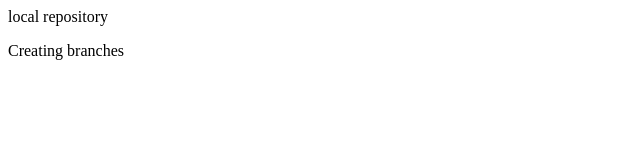
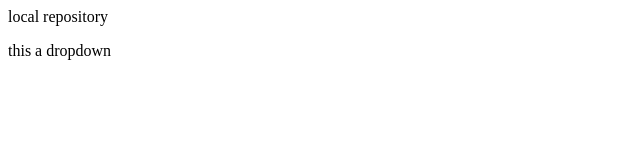
Before and after one commit to NehaKiran25/local-repo-2, a plain HTML site: page index.html in a window 1280 px wide. Shown: the full height of the page, 0-640 px from the left. Drawn offline with Linux system fonts and the light colour scheme.

Commit message:
dropdown

```diff
--- a/index.html
+++ b/index.html
@@ -1,2 +1,2 @@
 <p>local repository</p>
-<p>Creating branches</p>
+<p>this a dropdown</p>
```
